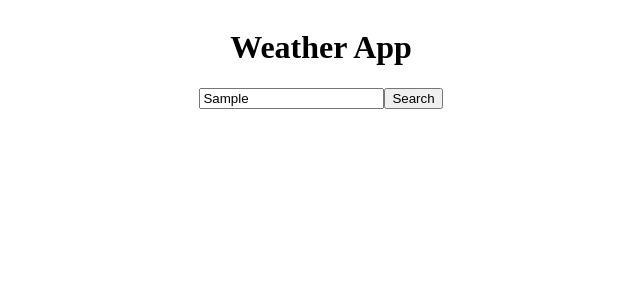
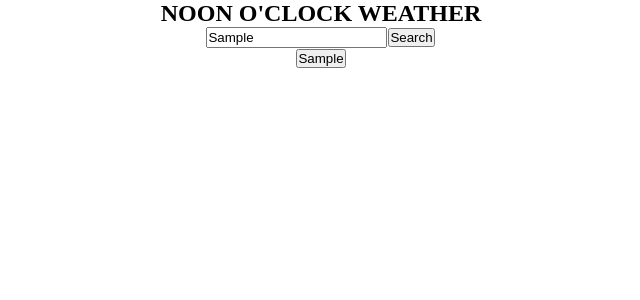
Before and after one commit to danielsires/react-weather, a React (Create React App) app: page / in a window 1280 px wide. Both pictures are taken after typing "Sample" into the empty fields and a click on the button "Search". Shown: the top 300 px of the page, without its empty margins (319-959 px from the left). Built offline with nearby package versions, Linux system fonts and the light colour scheme; no server answers; the HTML template or start-up script is replaced by a standard one.

Commit message:
working version 1.0

```diff
--- a/src/App.js
+++ b/src/App.js
@@ -3,6 +3,7 @@ import Header from './components/Header';
 import Search from './components/Search';
 import Today from './components/Today';
 import FiveDay from './components/FiveDay';
+import SearchHistory from './components/SearchHistory';
 
 function App() {
   const storedArray = localStorage.getItem('search-history');
@@ -53,12 +54,12 @@ function App() {
       setSearchHistory([...searchHistory, capitalizeSearch(search)]);
       getCoords(search);
     }
+  };
 
-    // if (searchHistory && searchHistory.indexOf(search != -1)) {
-    //   return;
-    // }
-    // localStorage.setItem('search-history', JSON.stringify(searchHistory));
-    // getCoords(search);
+  const handleSearchHistoryClick = (e) => {
+    e.preventDefault();
+    console.log(e.target.value);
+    getCoords(e.target.value);
   };
 
   return (
@@ -74,8 +75,14 @@ function App() {
             : null
         }
       />
-      <Today data={todaysWeather} />
-      <div id="fiveDay-forecast">
+      {searchHistory ? (
+        <SearchHistory
+          data={searchHistory}
+          handleSearchHistoryClick={handleSearchHistoryClick}
+        />
+      ) : null}
+      <div id="weather-container">
+        <Today data={todaysWeather} />
         <FiveDay forecast={fiveDayForecast} />
       </div>
     </div>
--- a/src/components/FiveDay.jsx
+++ b/src/components/FiveDay.jsx
@@ -10,9 +10,10 @@ function FiveDay({ forecast }) {
   if (filteredData) {
     return filteredData.map((obj, key) => (
       <div id="day" key={key}>
-        <h1>{dayjs(obj.dt_txt.split(' ')[0]).format('MM/DD/YYYY')}</h1>
-        <h1>{dayjs(obj.dt_txt.split(' ')[0]).format('dddd')} </h1>
-        <p>Temp {Math.ceil(obj.main.temp)}</p>
+        <p>{dayjs(obj.dt_txt.split(' ')[0]).format('MM/DD/YYYY')}</p>
+        <p>{dayjs(obj.dt_txt.split(' ')[0]).format('dddd')} </p>
+        <p>Temp High: {Math.ceil(obj.main.temp_max)}</p>
+        <p>Temp Low: {Math.ceil(obj.main.temp_min)}</p>
       </div>
     ));
   } else {
--- a/src/components/Header.jsx
+++ b/src/components/Header.jsx
@@ -3,7 +3,7 @@ import React from 'react';
 function Header() {
   return (
     <header>
-      <h1>Weather App</h1>
+      <h1>NOON O'CLOCK WEATHER</h1>
     </header>
   );
 }
--- a/src/components/SearchHistory.jsx
+++ b/src/components/SearchHistory.jsx
@@ -1,7 +1,16 @@
 import React from 'react';
 
-function SearchHistory() {
-  return <div>SearchHistory</div>;
+function SearchHistory({ data, handleSearchHistoryClick }) {
+  console.log(data);
+  return (
+    <div id="search-history-buttons">
+      {data.map((city, i) => (
+        <button onClick={handleSearchHistoryClick} value={city} key={i}>
+          {city}
+        </button>
+      ))}
+    </div>
+  );
 }
 
 export default SearchHistory;
--- a/src/components/Today.jsx
+++ b/src/components/Today.jsx
@@ -6,9 +6,8 @@ function Today({ data }) {
   return (
     <>
       {data ? (
-        <div id="today-forecast">
-          <h1>{}</h1>
-          <p>{data.name}</p>
+        <div id="today">
+          <h1>{data.name}</h1>
           <p>Temp High: {Math.ceil(data.main.temp_max)}</p>
           <p>Temp Low: {Math.ceil(data.main.temp_min)}</p>
 
--- a/src/index.css
+++ b/src/index.css
@@ -1,27 +1,40 @@
+* {
+  margin: 0;
+  padding: 0;
+  /* font-size: 56px; */
+}
 header {
   display: flex;
   justify-content: center;
 }
+header h1 {
+  font-size: 1.5em;
+  text-align: center;
+}
 
-#today-forecast {
+#today {
   display: flex;
   align-items: center;
+  width: 20%;
+  border: 1px solid black;
   flex-direction: column;
 }
 
-#today-forecast img {
+#today img {
   height: 50px;
   width: 50px;
+}
+
+#today h1 {
+  font-size: 1.2em;
 }
 
 #form {
   display: flex;
   justify-content: center;
 }
-
-#fiveDay-forecast {
+#weather-container {
   display: flex;
-  flex-direction: row;
   justify-content: space-evenly;
 }
 
@@ -31,8 +44,32 @@ header {
   flex-direction: column;
   align-items: center;
   justify-content: space-evenly;
+  width: 20%;
+  font-size: 0.2em;
 }
 
 #day h1 {
   flex-direction: row;
 }
+
+#search-history-buttons {
+  text-align: center;
+  display: flex;
+  justify-content: center;
+}
+button {
+  margin: 1px;
+}
+
+@media only screen and (max-width: 667px) {
+  /* Styles for mobile devices */
+  /* Add your mobile-specific styles here */
+  #weather-container {
+    flex-direction: column;
+  }
+  #today,
+  #day {
+    width: 100%;
+    height: 100px;
+  }
+}
```
